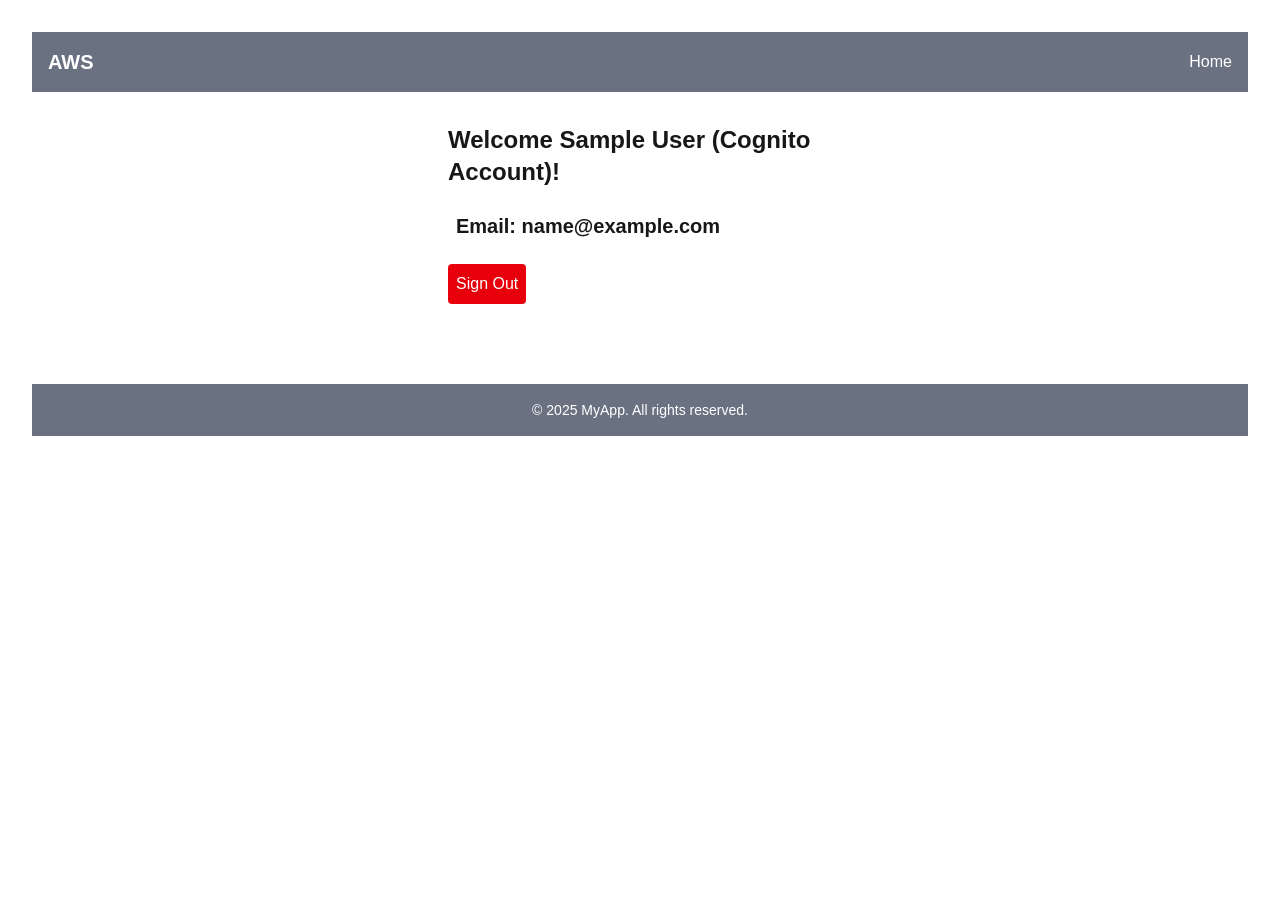
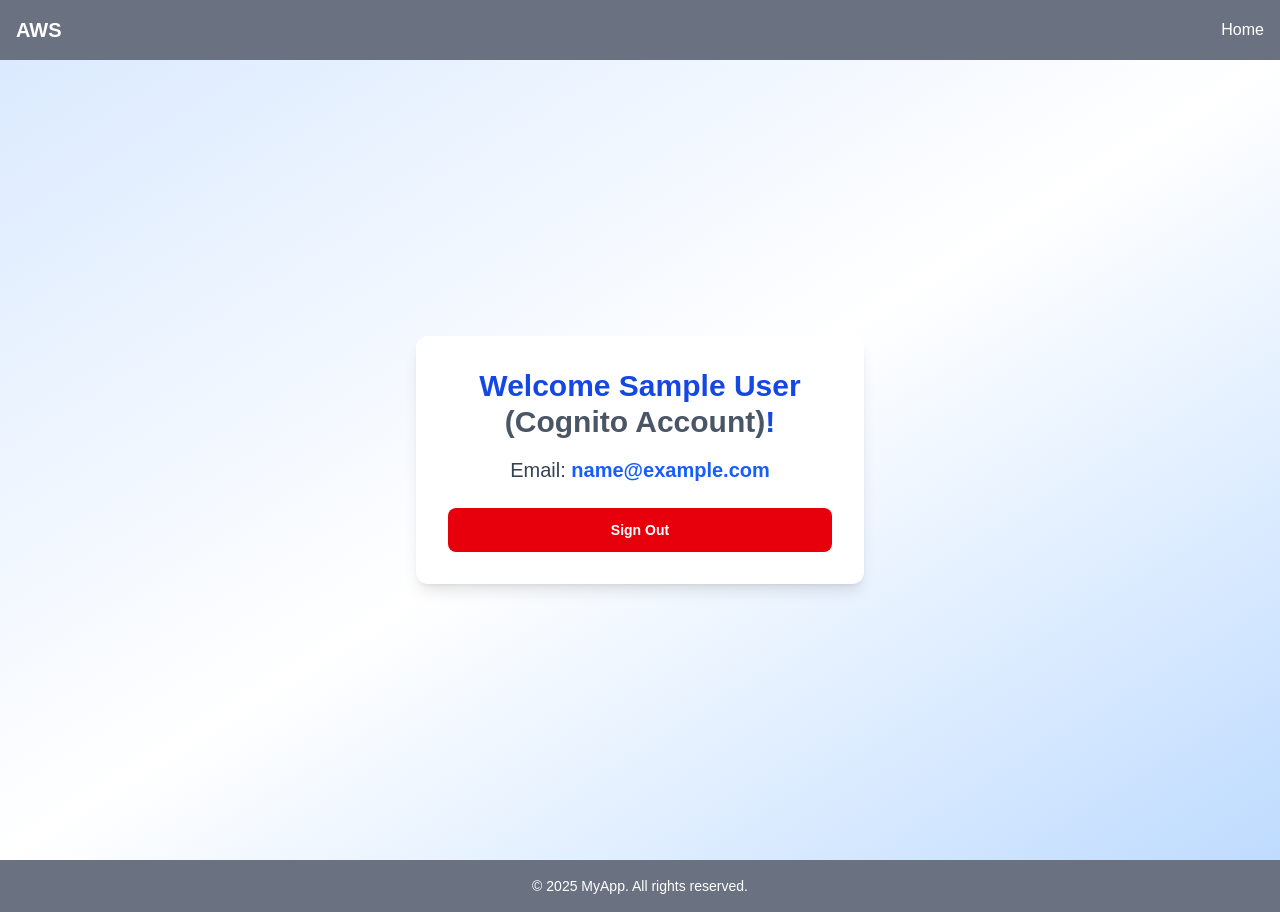
Before and after one commit to ZarghamAli-65/amz-aws-signup-in, a Next.js app: page / in a window 1280 px wide. Before the commit the page ends 800 px from the top, so only its background shows below. Built offline with nearby package versions, Linux system fonts and the light colour scheme; sample sign-in values are in the browser's storage.

Commit message:
Fixed errors and bugs

```diff
--- a/src/app/auth/callback/page.tsx
+++ b/src/app/auth/callback/page.tsx
@@ -1,4 +1,3 @@
-// app/auth/callback/page.tsx
 "use client";
 
 import CallbackHandler from "@/components/CallbackHandler";
--- a/src/app/confirm/page.tsx
+++ b/src/app/confirm/page.tsx
@@ -86,7 +86,7 @@ export default function ResetPasswordPage() {
 
           <button
             type="submit"
-            className="w-full bg-green-600 text-white p-3 rounded-lg hover:bg-green-700 transition-colors font-semibold"
+            className="w-full bg-green-600 text-white p-3 rounded-lg hover:bg-green-700 transition-colors font-semibold cursor-pointer"
           >
             Reset Password
           </button>
--- a/src/app/forgot-password/page.tsx
+++ b/src/app/forgot-password/page.tsx
@@ -56,7 +56,7 @@ export default function ForgotPasswordPage() {
 
           <button
             type="submit"
-            className="w-full bg-yellow-600 text-white p-3 rounded-lg hover:bg-yellow-700 transition-colors font-semibold"
+            className="w-full bg-yellow-600 text-white p-3 rounded-lg hover:bg-yellow-700 transition-colors cursor-pointer font-semibold"
           >
             Send Reset Code
           </button>
--- a/src/app/page.tsx
+++ b/src/app/page.tsx
@@ -4,7 +4,7 @@ import User from "@/components/User";
 
 export default function HomePage() {
   return (
-    <div className="p-8">
+    <div>
       <Navbar />
       <User />
       <Footer />
--- a/src/app/signin/page.tsx
+++ b/src/app/signin/page.tsx
@@ -101,7 +101,7 @@ export default function LoginPage() {
               <button
                 type="button"
                 onClick={() => setShowPassword((prev) => !prev)}
-                className="absolute right-3 top-1/2 transform -translate-y-1/2 text-blue-600 text-sm font-semibold hover:text-blue-800"
+                className="absolute right-3 top-1/2 cursor-pointer transform -translate-y-1/2 text-blue-600 text-sm font-semibold hover:text-blue-800"
               >
                 {showPassword ? "Hide" : "Show"}
               </button>
@@ -117,7 +117,7 @@ export default function LoginPage() {
 
             <button
               type="submit"
-              className="w-full bg-blue-600 text-white p-3 rounded-lg hover:bg-blue-700 transition"
+              className="w-full cursor-pointer bg-blue-600 text-white p-3 rounded-lg hover:bg-blue-700 transition"
             >
               Sign In
             </button>
@@ -136,13 +136,13 @@ export default function LoginPage() {
           <div className="space-y-3">
             <button
               onClick={handleGoogleLogin}
-              className="w-full bg-red-500 text-white p-3 rounded-lg hover:bg-red-600 transition"
+              className="w-full cursor-pointer bg-red-500 text-white p-3 rounded-lg hover:bg-red-600 transition"
             >
               Sign In with Google
             </button>
             <button
               onClick={handleMicrosoftLogin}
-              className="w-full bg-blue-700 text-white p-3 rounded-lg hover:bg-blue-800 transition"
+              className="w-full cursor-pointer bg-blue-700 text-white p-3 rounded-lg hover:bg-blue-800 transition"
             >
               Sign In with Microsoft
             </button>
@@ -151,7 +151,10 @@ export default function LoginPage() {
           <div className="mt-6 text-center text-sm">
             <p>
               Don&apos;t have an account?{" "}
-              <Link href="/signup" className="text-blue-500 hover:underline">
+              <Link
+                href="/signup"
+                className="text-blue-500 hover:underline cursor-pointer"
+              >
                 Sign up
               </Link>
             </p>
--- a/src/app/verify/page.tsx
+++ b/src/app/verify/page.tsx
@@ -66,7 +66,7 @@ export default function ConfirmPage() {
 
           <button
             type="submit"
-            className="w-full bg-purple-600 text-white p-3 rounded-lg font-semibold hover:bg-purple-700 transition"
+            className="w-full cursor-pointer bg-purple-600 text-white p-3 rounded-lg font-semibold hover:bg-purple-700 transition"
           >
             Confirm
           </button>
--- a/src/components/CallbackHandler.tsx
+++ b/src/components/CallbackHandler.tsx
@@ -22,7 +22,9 @@ export default function CallbackHandler() {
 
     const exchangeCodeForToken = async () => {
       try {
-        const res = await fetch("https://your-cognito-domain/oauth2/token", {
+        const res = await fetch(
+          "https://zargham-domain.auth.us-east-1.amazoncognito.com/oauth2/token",
+          {
             method: "POST",
             headers: {
               "Content-Type": "application/x-www-form-urlencoded",
@@ -33,7 +35,8 @@ export default function CallbackHandler() {
               code,
               redirect_uri: "http://localhost:3000/auth/callback",
             }),
-        });
+          }
+        );
 
         const data = await res.json();
 
--- a/src/components/Footer.tsx
+++ b/src/components/Footer.tsx
@@ -1,6 +1,6 @@
 export default function Footer() {
   return (
-    <footer className="bg-gray-500 text-white py-4 mt-12 ">
+    <footer className="bg-gray-500 text-white py-4 ">
       <div className="max-w-7xl mx-auto px-4 text-center text-sm">
         © {new Date().getFullYear()} MyApp. All rights reserved.
       </div>
--- a/src/components/User.tsx
+++ b/src/components/User.tsx
@@ -45,17 +45,24 @@ export default function HomePage() {
   }
 
   return (
-    <div className="p-8 max-w-md mx-auto">
-      <h1 className="text-2xl font-bold mb-4">
-        Welcome {name} ({provider} Account)!
+    <div className="min-h-screen flex items-center justify-center bg-gradient-to-br from-blue-100 via-white to-blue-200 p-4">
+      <div className="w-full max-w-md bg-white rounded-xl shadow-lg p-8 text-center">
+        <h1 className="text-2xl sm:text-3xl font-extrabold text-blue-700 mb-4">
+          Welcome {name}{" "}
+          <span className="text-gray-600">({provider} Account)</span>!
         </h1>
-      <p className="text-xl font-bold p-2">Email: {email}</p>
+
+        <p className="text-lg sm:text-xl font-medium text-gray-700 mb-6">
+          Email: <span className="font-semibold text-blue-600">{email}</span>
+        </p>
+
         <button
           onClick={handleSignOut}
-        className="mt-4 bg-red-600 text-white p-2 rounded hover:bg-red-700 cursor-pointer"
+          className="w-full bg-red-600 hover:bg-red-700 text-white py-3 rounded-lg text-sm font-semibold transition duration-200 cursor-pointer"
         >
           Sign Out
         </button>
       </div>
+    </div>
   );
 }
```
Lines whose indentation alone changed are shown as unchanged.
